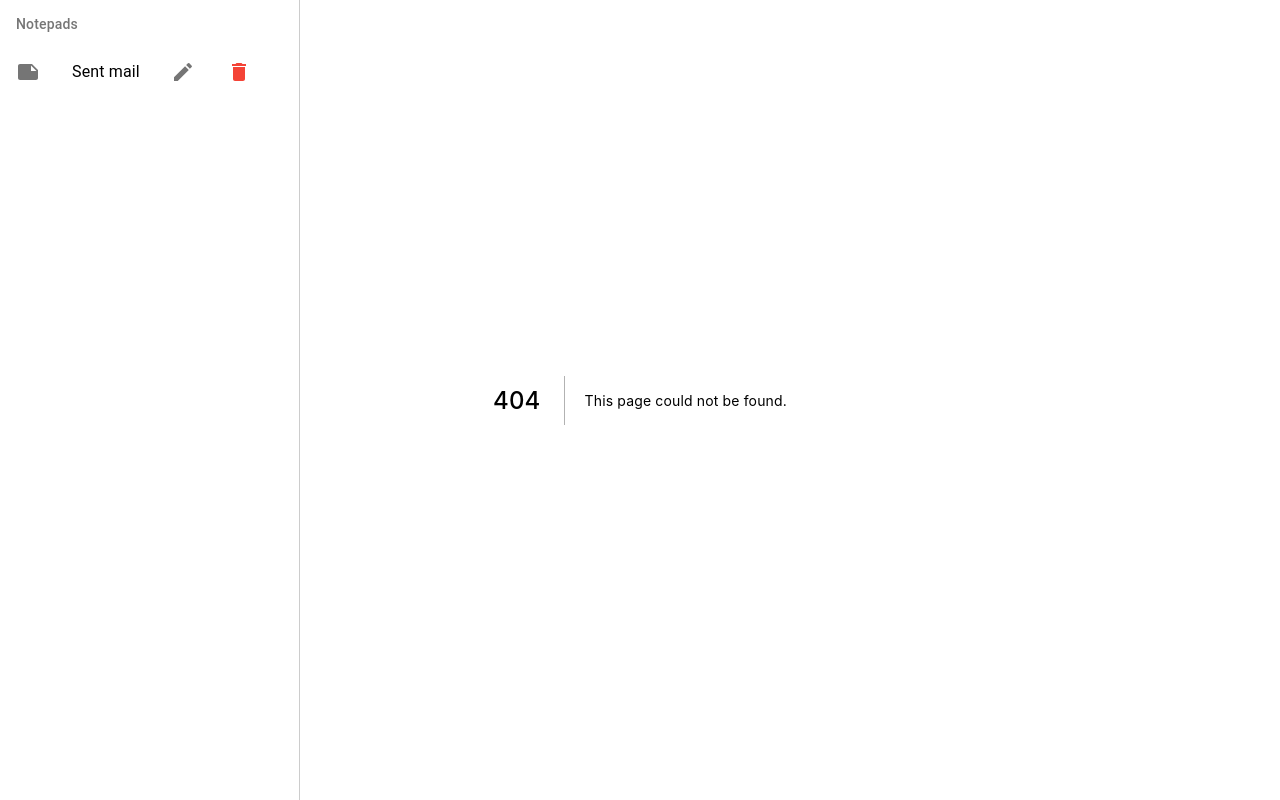
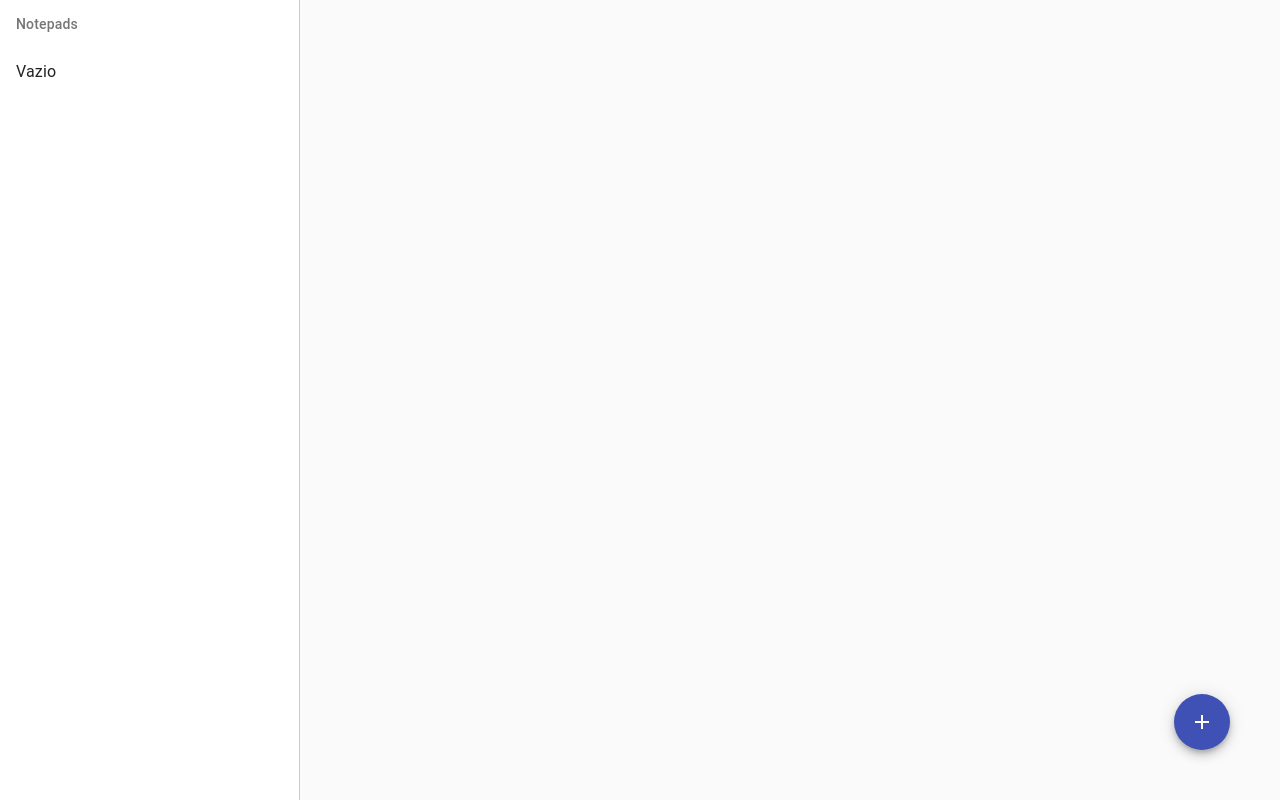
Before and after one commit to AndrewBoldrin/react-notes-app, a Next.js app: page /Notepad in a window 1280 px wide. Before the commit this address had no page. Built offline with nearby package versions, Linux system fonts and the light colour scheme.

Commit message:
adicionando notepad a lista do sidebar

```diff
--- a/components/NewNotepadButton.js
+++ b/components/NewNotepadButton.js
@@ -3,8 +3,8 @@ import { makeStyles } from '@material-ui/core/styles';
 import AddIcon from '@material-ui/icons/Add';
 import Fab from '@material-ui/core/Fab';
 
+
 export default function NewNotepadButton(props) {
-
     const useStyles = makeStyles((theme) => ({
         new: {
             position: 'absolute',
@@ -17,7 +17,8 @@ export default function NewNotepadButton(props) {
     const classes = useStyles();
 
     function handleNewClick() {
-      props.isNew();
+        props.newNotepad();
+        props.isNew();
     }
 
     return (
--- a/components/Note.js
+++ b/components/Note.js
@@ -3,7 +3,7 @@
 export default function Note() {
     return (
         <div>
-            Note
+            Note2
         </div>
     );
 }
--- a/components/layout/SideBar.js
+++ b/components/SideBar.js
@@ -30,7 +30,8 @@ const useStyles = makeStyles((theme) => ({
   },
 }));
 
-export default function SideBar() {
+export default function SideBar(props) {
+
   const classes = useStyles();
   const [open, setOpen] = React.useState(true);
 
@@ -49,12 +50,17 @@ export default function SideBar() {
       }
       className={classes.root}
     >
+      {/* {console.log(props.list.length)} */}
+      {
+        (props.list.length > 0) ?
+        props.list.map((item) => {
+          return (
             <ListItem button>
               <ListItemIcon>
                 <NoteIcon />
               </ListItemIcon>
 
-        <ListItemText primary="Sent mail" />
+              <ListItemText primary={item.name} />
 
               <ListItemIcon>
                 <EditIcon  className={classes.icon}/>
@@ -65,6 +71,13 @@ export default function SideBar() {
               </ListItemIcon>
 
             </ListItem>
+          );
+        })
+        :
+        <ListItem>
+            <ListItemText primary="Vazio" />
+        </ListItem>
+      }
     </List>
   );
 }
--- a/components/layout/Layout.js
+++ b/components/layout/Layout.js
@@ -1,4 +1,3 @@
-import SideBar from "./SideBar";
 import Content from './Content';
 import { CssBaseline } from '@material-ui/core';
 
@@ -7,7 +6,6 @@ export default function Layout(props) {
     return (
         <>
             <CssBaseline />
-            <SideBar />
             <Content
                 {...props}
             />
--- a/pages/notepad/Notepad.js
+++ b/pages/Notepad.js
@@ -1,9 +1,7 @@
 import { useRouter } from 'next/router';
 import { makeStyles } from '@material-ui/core/styles';
-import Fab from '@material-ui/core/Fab';
-import AddIcon from '@material-ui/icons/Add';
-import Note from '../../components/Note';
-import NewNotepadButton from '../../components/NewNotepadButton';
+import Note from '../components/Note';
+import NewNotepadButton from '../components/NewNotepadButton';
 
 
 function Notepad(props) {
@@ -27,8 +25,9 @@ function Notepad(props) {
       const classes = useStyles();
 
       function handleNewClick() {
+        props.newNotepad();
         props.isNew();
-        router.push('/notepad/Notepad');
+        router.push('/Notepad');
       }
 
     console.log('notepad', props.number);
@@ -38,6 +37,7 @@ function Notepad(props) {
             <Note />
             <NewNotepadButton
                 isNew={handleNewClick}
+                newNotepad={handleNewClick}
             />
         </div>
     );
--- a/pages/_app.js
+++ b/pages/_app.js
@@ -1,17 +1,22 @@
 import { useState } from 'react';
+import SideBar from '../components/SideBar';
 import Layout from '../components/layout/Layout';
+import Note from '../components/Note';
 import '../styles/globals.css';
 
 function MyApp({ Component, pageProps }) {
 
-  const [notepadList, setNotepadList] = useState([]);
+  const defaultNotepad = {name: 'untitled', notes: [<Note />]};
+
+  const [notepadList, setNotepadList] = useState([
+    // defaultNotepad
+  ]);
+
   const [count, setCount] = useState(0);
 
-  // {
-  //   id: 1,
-  //   name: 'name',
-  //   notes: [<Note />, <Note />]
-  // }
+  function handleNewNotepad() {
+    setNotepadList([...notepadList, defaultNotepad]);
+  }
 
   function handleNewClick() {
       setCount((prevCount) => prevCount + 1);
@@ -19,10 +24,17 @@ function MyApp({ Component, pageProps }) {
 
   return (
     <Layout>
+      <SideBar
+        isNew={handleNewClick}
+        list={notepadList}
+        newNotepad={handleNewNotepad}
+      />
       <Component
         {...pageProps}
         number={count}
         isNew={handleNewClick}
+        list={notepadList}
+        newNotepad={handleNewNotepad}
       />
     </Layout>
   );
```
Also changed, not shown: pages/index.js (+9 -2 lines). Lines whose indentation alone changed are shown as unchanged.
